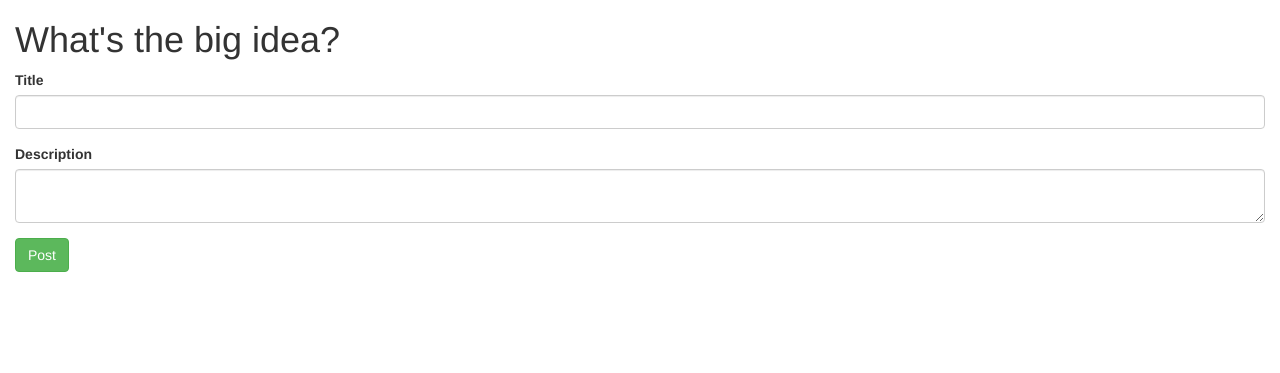
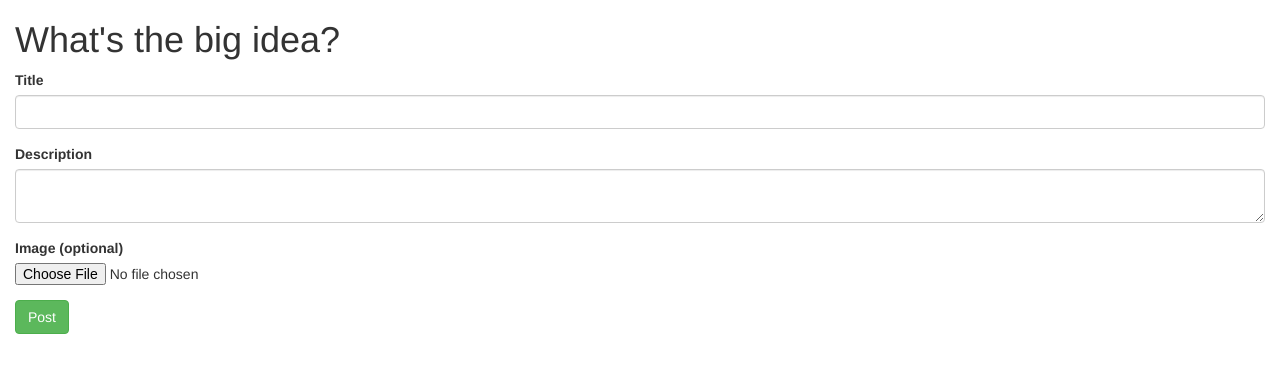
Before and after one commit to alextaylor000/codecore_idea_factory, a Rails app: page /ideas/new in a window 1280 px wide. Shown: the part 72-445 px from the top of the page. Run offline with Rails 7, Linux system fonts and the light colour scheme; style sheets or scripts are compiled from the project's sources; some libraries are stand-ins or nearby versions.

Commit message:
Implements idea image with CarrierWave gem

```diff
--- a/app/controllers/ideas_controller.rb
+++ b/app/controllers/ideas_controller.rb
@@ -49,6 +49,6 @@ class IdeasController < ApplicationController
   private
 
   def idea_params
-    params.require(:idea).permit(:title, :description)
+    params.require(:idea).permit(:title, :description, :image)
   end
 end
--- a/app/models/idea.rb
+++ b/app/models/idea.rb
@@ -12,6 +12,9 @@ class Idea < ActiveRecord::Base
 
   validates :title, presence: true, uniqueness: { scope: :user_id }
   validates :description, presence: true
+
+  # images
+  mount_uploader :image, IdeaImageUploader
 
   def creator_username
     creator_user.username
--- a/app/views/ideas/_form.html.slim
+++ b/app/views/ideas/_form.html.slim
@@ -4,8 +4,8 @@
     p = @idea.errors.full_messages.join(", ")
 
 
-
-= form_for @idea do |f|
+/ NOTE: multipart is required for carrierwave
+= form_for @idea, html: { multipart: true } do |f|
   div class="form-group"
     = f.label :title
     = f.text_field :title, class: "form-control"
@@ -15,4 +15,8 @@
     = f.text_area :description, class: "form-control"
 
   div class="form-group"
+    = f.label :image, "Image (optional)"
+    = f.file_field :image
+
+  div class="form-group"
     = f.submit "Post", class: "btn btn-success"
--- a/app/views/ideas/show.html.slim
+++ b/app/views/ideas/show.html.slim
@@ -2,6 +2,9 @@ h1 = @idea.title
 p = @idea.description
 p user:
 p = link_to @idea.creator_username, @idea.creator_user
+
+- if @idea.image?
+  p = image_tag @idea.image.url, width: 200
 
 
 p Members: #{@idea.num_members}
--- /dev/null
+++ b/db/migrate/20151116191232_add_image_to_ideas.rb
@@ -0,0 +1,5 @@
+class AddImageToIdeas < ActiveRecord::Migration
+  def change
+    add_column :ideas, :image, :string
+  end
+end
```
Also changed, not shown: app/uploaders/idea_image_uploader.rb (added, +52 -0 lines), Gemfile, Gemfile.lock, db/schema.rb, 1 other file.
